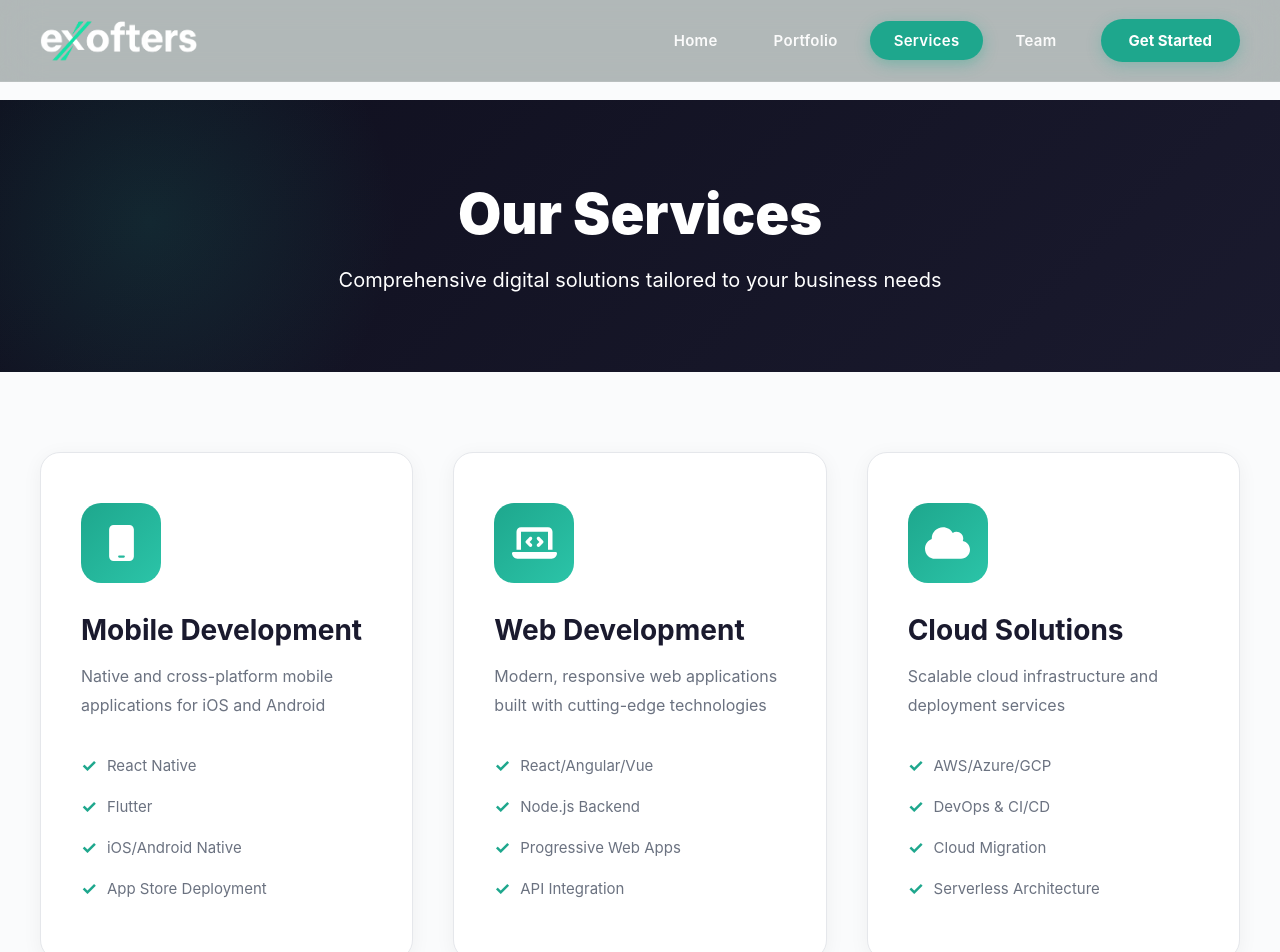
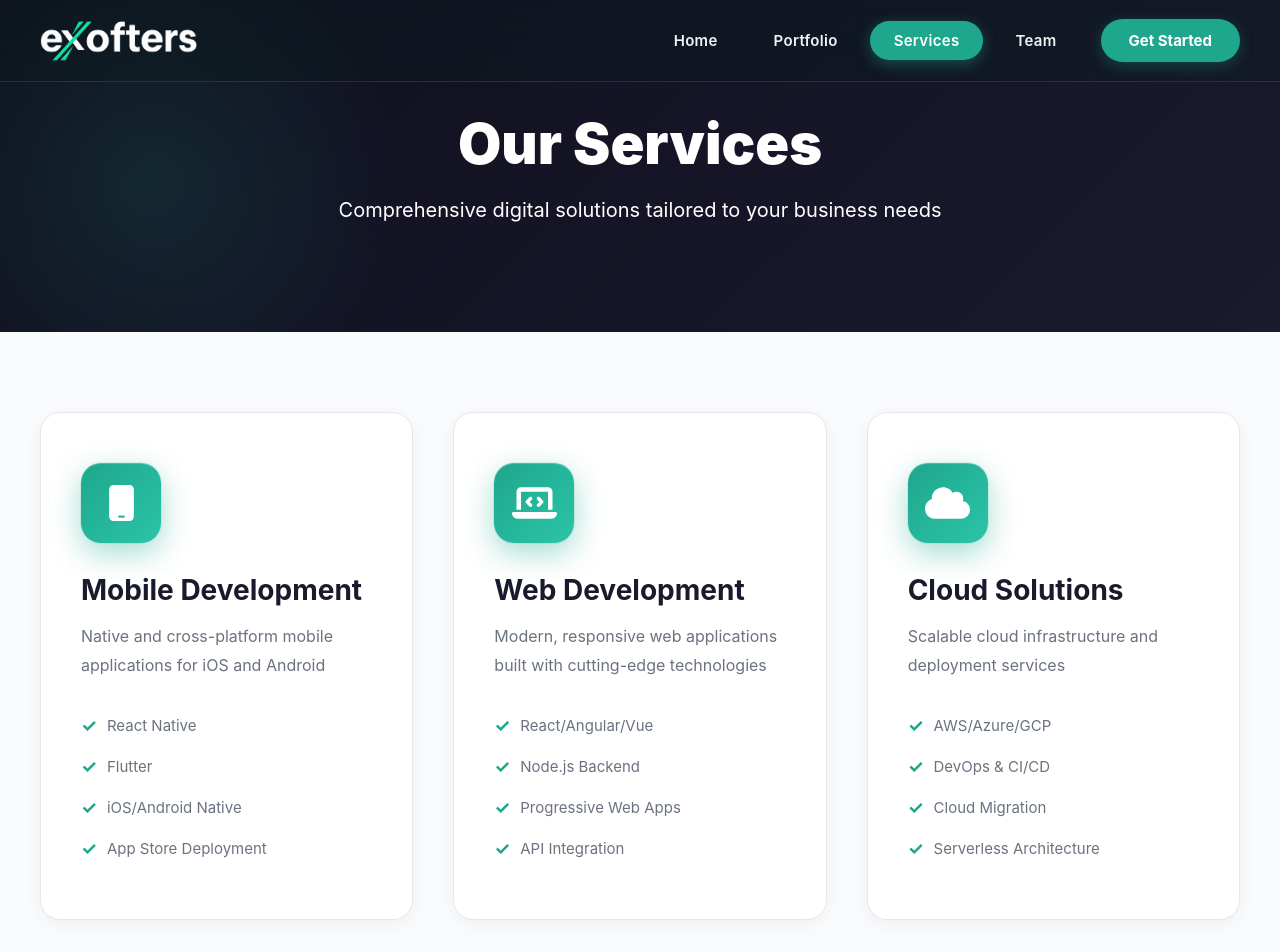
Before and after one commit to adeelshhid/Exofters-Web, a React (Create React App) app: page /services in a window 1280 px wide. Shown: the top 952 px of the page. Built offline with nearby package versions, Linux system fonts and the light colour scheme.

Commit message:
design improverd

```diff
--- a/src/Components/Contact Us/Contact.css
+++ b/src/Components/Contact Us/Contact.css
@@ -1,11 +1,11 @@
 .contact-page {
-  padding-top: 100px;
+  /* padding-top: 100px; */
   min-height: 100vh;
   background: var(--bg-light);
 }
 
 .contact-hero {
-  padding: 80px 40px;
+  padding: 110px 40px;
   background: linear-gradient(135deg, var(--bg-dark) 0%, var(--dark) 100%);
   text-align: center;
   color: var(--white);
--- a/src/Components/Home/Home.css
+++ b/src/Components/Home/Home.css
@@ -269,7 +269,19 @@
 
 .services-preview {
   padding: 120px 40px;
-  background: var(--white);
+  background: linear-gradient(180deg, #fafbfc 0%, #f0f4f8 100%);
+  position: relative;
+}
+
+.services-preview::before {
+  content: '';
+  position: absolute;
+  top: 0;
+  left: 0;
+  width: 100%;
+  height: 100%;
+  background: radial-gradient(circle at 80% 20%, rgba(30, 167, 141, 0.04) 0%, transparent 50%);
+  pointer-events: none;
 }
 
 .section-header {
@@ -310,49 +322,128 @@
 }
 
 .service-card {
-  background: var(--white);
+  background: linear-gradient(145deg, #ffffff 0%, #f8fafc 100%);
   padding: 50px 40px;
   border-radius: 24px;
-  transition: all 0.4s cubic-bezier(0.4, 0, 0.2, 1);
-  border: 1px solid #e5e7eb;
-  box-shadow: 0 4px 20px rgba(0, 0, 0, 0.05);
+  transition: all 0.5s cubic-bezier(0.4, 0, 0.2, 1);
+  border: 1px solid rgba(30, 167, 141, 0.12);
+  box-shadow: 0 10px 40px rgba(0, 0, 0, 0.06), inset 0 1px 0 rgba(255, 255, 255, 0.9);
+  position: relative;
+  overflow: hidden;
+}
+
+.service-card::before {
+  content: '';
+  position: absolute;
+  top: 0;
+  left: 0;
+  right: 0;
+  height: 3px;
+  background: linear-gradient(90deg, var(--primary), var(--primary-light), var(--primary));
+  background-size: 200% 100%;
+  opacity: 0;
+  transition: opacity 0.4s ease;
+  animation: shimmerBorder 3s linear infinite;
+}
+
+@keyframes shimmerBorder {
+  0% { background-position: 200% 0; }
+  100% { background-position: -200% 0; }
+}
+
+.service-card:hover::before {
+  opacity: 1;
+}
+
+.service-card::after {
+  content: '';
+  position: absolute;
+  inset: 0;
+  border-radius: 24px;
+  padding: 1px;
+  background: linear-gradient(145deg, rgba(30, 167, 141, 0.2), transparent, rgba(30, 167, 141, 0.1));
+  -webkit-mask: linear-gradient(#fff 0 0) content-box, linear-gradient(#fff 0 0);
+  -webkit-mask-composite: xor;
+  mask-composite: exclude;
+  opacity: 0;
+  transition: opacity 0.4s ease;
+}
+
+.service-card:hover::after {
+  opacity: 1;
 }
 
 .service-card:hover {
-  transform: translateY(-10px);
-  box-shadow: 0 20px 60px rgba(30, 167, 141, 0.15);
-  border-color: var(--primary);
+  transform: translateY(-15px) scale(1.02);
+  box-shadow: 0 30px 70px rgba(30, 167, 141, 0.25), 0 0 0 1px rgba(30, 167, 141, 0.1), inset 0 1px 0 rgba(255, 255, 255, 1);
+  border-color: rgba(30, 167, 141, 0.3);
+  background: linear-gradient(145deg, #ffffff 0%, rgba(230, 247, 244, 0.3) 100%);
 }
 
 .service-icon {
-  width: 70px;
-  height: 70px;
-  background: linear-gradient(135deg, var(--primary), var(--primary-light));
-  border-radius: 18px;
+  width: 80px;
+  height: 80px;
+  background: linear-gradient(135deg, var(--primary) 0%, var(--primary-light) 100%);
+  border-radius: 20px;
   display: flex;
   align-items: center;
   justify-content: center;
-  font-size: 32px;
+  font-size: 36px;
   color: var(--white);
-  margin-bottom: 28px;
-  transition: all 0.4s ease;
+  margin-bottom: 32px;
+  transition: all 0.5s cubic-bezier(0.4, 0, 0.2, 1);
+  box-shadow: 0 10px 30px rgba(30, 167, 141, 0.4), 0 0 0 1px rgba(30, 167, 141, 0.1), inset 0 1px 0 rgba(255, 255, 255, 0.2);
+  position: relative;
+}
+
+.service-icon::before {
+  content: '';
+  position: absolute;
+  inset: -3px;
+  border-radius: 23px;
+  background: linear-gradient(135deg, var(--primary-light), transparent, var(--primary));
+  opacity: 0;
+  transition: opacity 0.5s ease;
+  animation: rotate 3s linear infinite;
+}
+
+@keyframes rotate {
+  0% { transform: rotate(0deg); }
+  100% { transform: rotate(360deg); }
 }
 
 .service-card:hover .service-icon {
-  transform: scale(1.1) rotate(5deg);
+  transform: translateY(-8px) scale(1.1) rotate(-5deg);
+  box-shadow: 0 20px 50px rgba(30, 167, 141, 0.6), 0 0 0 1px rgba(30, 167, 141, 0.2), inset 0 1px 0 rgba(255, 255, 255, 0.3);
+}
+
+.service-card:hover .service-icon::before {
+  opacity: 1;
 }
 
 .service-card h3 {
   font-size: 26px;
-  font-weight: 700;
+  font-weight: 800;
   color: var(--dark);
   margin-bottom: 16px;
+  position: relative;
+  z-index: 1;
+  transition: all 0.3s ease;
+}
+
+.service-card:hover h3 {
+  background: linear-gradient(135deg, var(--primary), var(--primary-light));
+  -webkit-background-clip: text;
+  -webkit-text-fill-color: transparent;
+  background-clip: text;
 }
 
 .service-card p {
   font-size: 16px;
   color: var(--gray);
   line-height: 1.7;
+  position: relative;
+  z-index: 1;
 }
 
 .about-section {
@@ -446,7 +537,19 @@
 
 .portfolio-preview {
   padding: 120px 40px;
-  background: var(--white);
+  background: linear-gradient(180deg, #ffffff 0%, #fafbfc 100%);
+  position: relative;
+}
+
+.portfolio-preview::before {
+  content: '';
+  position: absolute;
+  top: 0;
+  left: 0;
+  width: 100%;
+  height: 100%;
+  background: radial-gradient(circle at 20% 80%, rgba(30, 167, 141, 0.03) 0%, transparent 50%);
+  pointer-events: none;
 }
 
 .portfolio-grid {
@@ -459,19 +562,39 @@
 }
 
 .portfolio-card {
-  background: var(--white);
+  background: linear-gradient(145deg, #ffffff 0%, #f8fafc 100%);
   border-radius: 24px;
   overflow: hidden;
-  transition: all 0.4s ease;
+  transition: all 0.5s cubic-bezier(0.4, 0, 0.2, 1);
   cursor: pointer;
-  border: 1px solid #e5e7eb;
-  box-shadow: 0 4px 20px rgba(0, 0, 0, 0.05);
+  border: 1px solid rgba(30, 167, 141, 0.1);
+  box-shadow: 0 8px 32px rgba(0, 0, 0, 0.08), inset 0 1px 0 rgba(255, 255, 255, 0.8);
+  position: relative;
+}
+
+.portfolio-card::before {
+  content: '';
+  position: absolute;
+  inset: 0;
+  border-radius: 24px;
+  padding: 1px;
+  background: linear-gradient(145deg, rgba(30, 167, 141, 0.3), transparent);
+  -webkit-mask: linear-gradient(#fff 0 0) content-box, linear-gradient(#fff 0 0);
+  -webkit-mask-composite: xor;
+  mask-composite: exclude;
+  opacity: 0;
+  transition: opacity 0.4s ease;
+  z-index: 1;
+}
+
+.portfolio-card:hover::before {
+  opacity: 1;
 }
 
 .portfolio-card:hover {
-  transform: translateY(-10px);
-  box-shadow: 0 20px 60px rgba(30, 167, 141, 0.15);
-  border-color: var(--primary);
+  transform: translateY(-12px) scale(1.02);
+  box-shadow: 0 25px 60px rgba(30, 167, 141, 0.2), 0 0 0 1px rgba(30, 167, 141, 0.15), inset 0 1px 0 rgba(255, 255, 255, 1);
+  border-color: rgba(30, 167, 141, 0.3);
 }
 
 .portfolio-image {
@@ -481,26 +604,49 @@
   position: relative;
 }
 
+.portfolio-image::after {
+  content: '';
+  position: absolute;
+  inset: 0;
+  background: linear-gradient(180deg, transparent 0%, rgba(0, 0, 0, 0.7) 100%);
+  opacity: 0;
+  transition: opacity 0.4s ease;
+}
+
+.portfolio-card:hover .portfolio-image::after {
+  opacity: 1;
+}
+
 .portfolio-image img {
   width: 100%;
   height: 100%;
   object-fit: cover;
-  transition: transform 0.4s ease;
+  transition: transform 0.6s cubic-bezier(0.4, 0, 0.2, 1);
 }
 
 .portfolio-card:hover .portfolio-image img {
-  transform: scale(1.1);
+  transform: scale(1.15);
 }
 
 .portfolio-info {
   padding: 32px;
+  position: relative;
+  z-index: 2;
 }
 
 .portfolio-info h3 {
   font-size: 22px;
-  font-weight: 700;
+  font-weight: 800;
   color: var(--dark);
   margin-bottom: 12px;
+  transition: all 0.3s ease;
+}
+
+.portfolio-card:hover .portfolio-info h3 {
+  background: linear-gradient(135deg, var(--primary), var(--primary-light));
+  -webkit-background-clip: text;
+  -webkit-text-fill-color: transparent;
+  background-clip: text;
 }
 
 .portfolio-info p {
--- a/src/Components/NavBar/NavBar.js
+++ b/src/Components/NavBar/NavBar.js
@@ -64,7 +64,6 @@ function NavBar() {
         ))}
         <Link to="/contact" className="cta-button">Get Started</Link>
       </div>
-      <div className={`mobile-overlay ${mobileOpen ? "open" : ""}`} onClick={() => setMobileOpen(false)} />
     </>
   );
 }
--- a/src/Components/Portfolio/Portfolio.css
+++ b/src/Components/Portfolio/Portfolio.css
@@ -1,11 +1,11 @@
 .portfolio-page {
-  padding-top: 100px;
+  /* padding-top: 100px; */
   min-height: 100vh;
   background: var(--bg-light);
 }
 
 .portfolio-hero {
-  padding: 80px 40px;
+  padding:110px 40px;
   background: linear-gradient(135deg, var(--bg-dark) 0%, var(--dark) 100%);
   text-align: center;
   color: var(--white);
--- a/src/Components/Services/Services.css
+++ b/src/Components/Services/Services.css
@@ -1,11 +1,11 @@
 .services-page {
-  padding-top: 100px;
+  /* padding-top: 100px; */
   min-height: 100vh;
   background: var(--bg-light);
 }
 
 .services-hero {
-  padding: 80px 40px;
+  padding: 110px 40px;
   background: linear-gradient(135deg, var(--bg-dark) 0%, var(--dark) 100%);
   text-align: center;
   color: var(--white);
--- a/src/Components/Teams/Teams.css
+++ b/src/Components/Teams/Teams.css
@@ -1,11 +1,11 @@
 .teams-page {
-  padding-top: 100px;
+  /* padding-top: 100px; */
   min-height: 100vh;
   background: var(--bg-light);
 }
 
 .teams-hero {
-  padding: 80px 40px;
+  padding: 110px 40px;
   background: linear-gradient(135deg, var(--bg-dark) 0%, var(--dark) 100%);
   text-align: center;
   color: var(--white);
```
Also changed, not shown: src/Components/NavBar/NavBar.css (+41 -30 lines).
